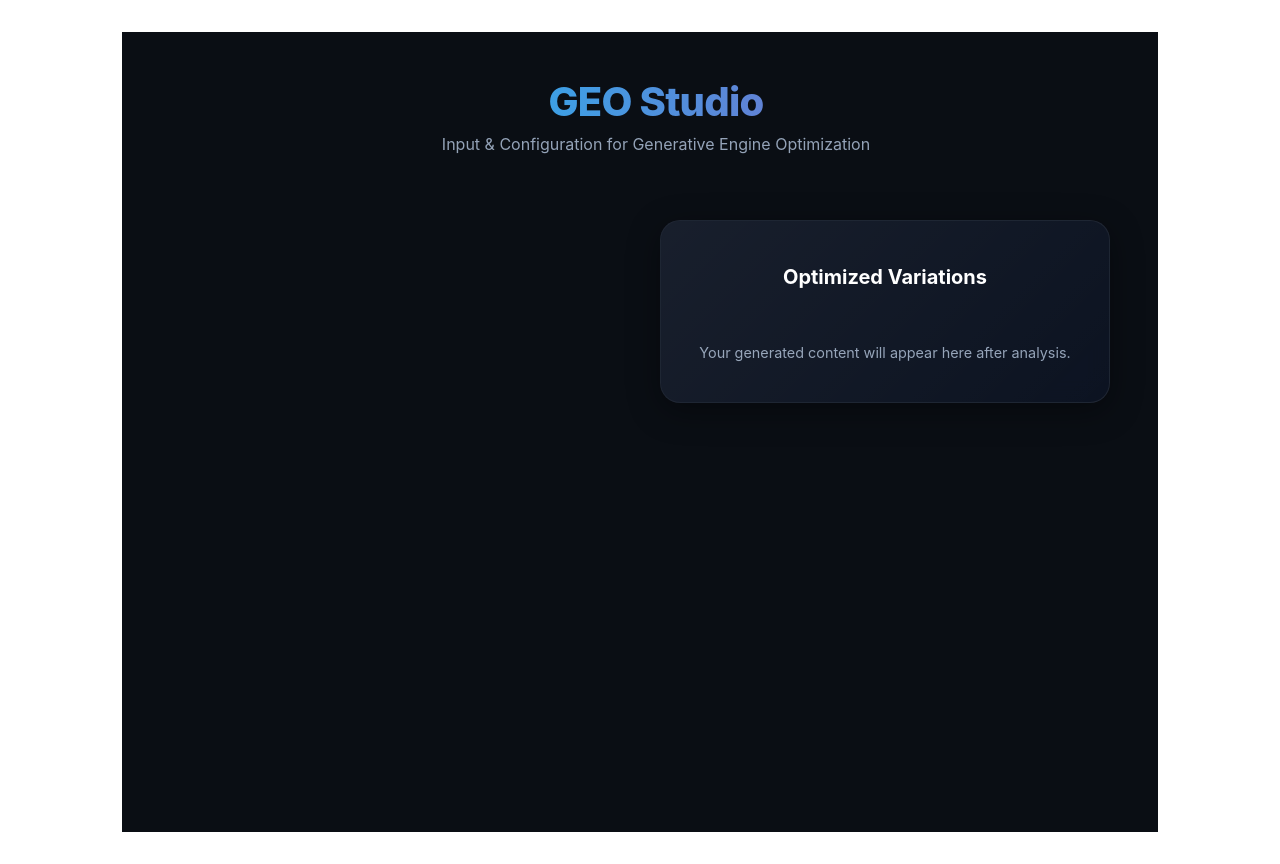
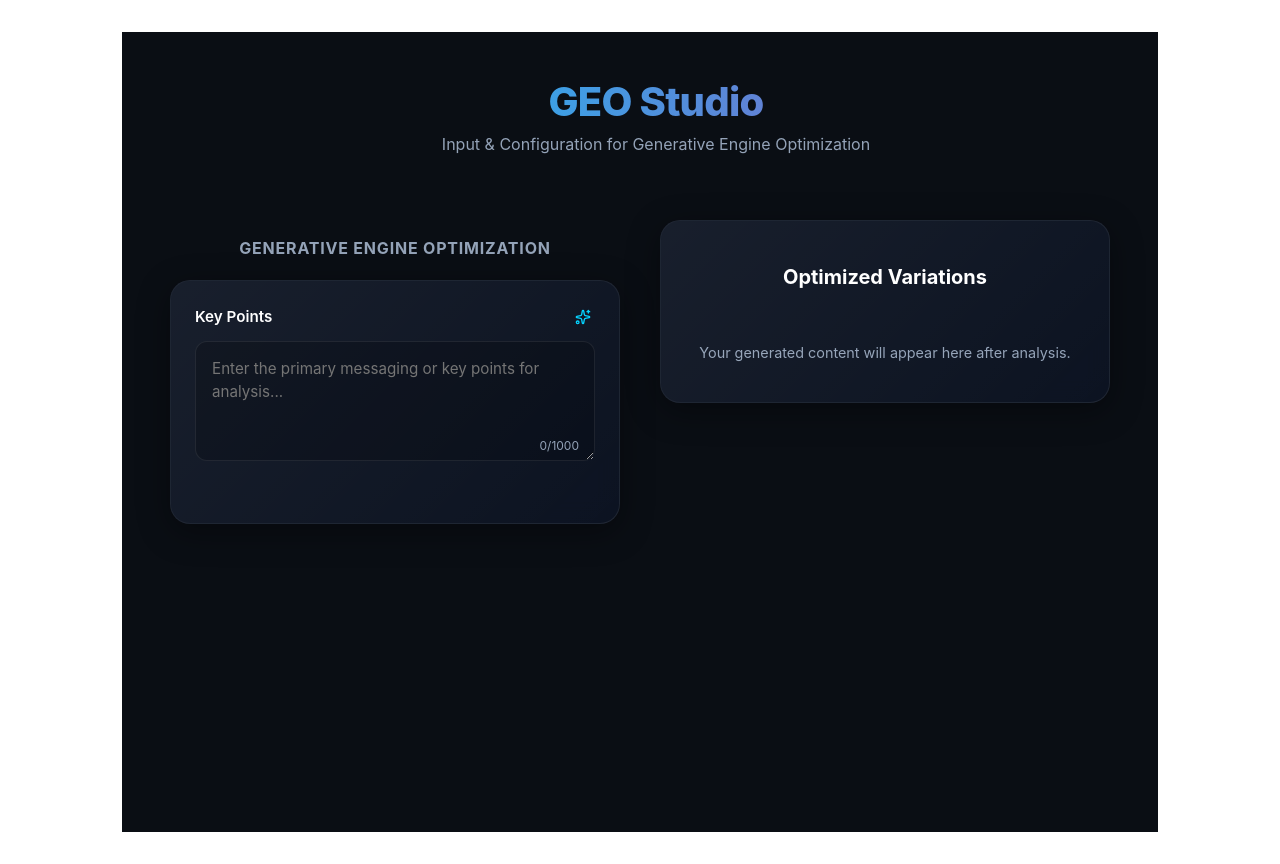
Before and after one commit to MalithAmodya/Orean_360_V1, a React (Vite) app: page / in a window 1280 px wide. Built offline with nearby package versions, Linux system fonts and the light colour scheme.

Commit message:
feat: add key points textarea with character counter and AI branding

```diff
--- /dev/null
+++ b/src/LeftPanel.css
@@ -0,0 +1,70 @@
+/* LeftPanel Component Styles */
+.input-group {
+    display: flex;
+    flex-direction: column;
+    gap: 0.75rem;
+    margin-bottom: 2rem;
+}
+
+.input-label {
+    display: flex;
+    justify-content: space-between;
+    align-items: center;
+    font-size: 0.95rem;
+    font-weight: 600;
+    color: var(--geo-text-primary);
+}
+
+.textarea-wrapper {
+    position: relative;
+    width: 100%;
+}
+
+.geo-textarea {
+    width: 100%;
+    padding: 1rem;
+    padding-right: 2.5rem;
+    background: rgba(0, 0, 0, 0.2);
+    border: 1px solid var(--geo-glass-border);
+    border-radius: 0.75rem;
+    color: var(--geo-text-primary);
+    font-family: inherit;
+    font-size: 0.95rem;
+    line-height: 1.5;
+    resize: vertical;
+    min-height: 120px;
+    transition: border-color 0.3s ease, box-shadow 0.3s ease;
+    box-sizing: border-box;
+}
+
+.geo-textarea:focus {
+    outline: none;
+    border-color: var(--geo-neon-blue);
+    box-shadow: 0 0 0 2px rgba(0, 210, 255, 0.1);
+}
+
+.char-counter {
+    position: absolute;
+    bottom: 0.75rem;
+    right: 1rem;
+    font-size: 0.75rem;
+    color: var(--geo-text-secondary);
+    pointer-events: none;
+}
+
+.ai-icon-btn {
+    background: none;
+    border: none;
+    color: var(--geo-neon-blue);
+    cursor: pointer;
+    padding: 4px;
+    border-radius: 4px;
+    display: flex;
+    align-items: center;
+    justify-content: center;
+    transition: background 0.2s ease;
+}
+
+.ai-icon-btn:hover {
+    background: rgba(0, 210, 255, 0.1);
+}
--- a/src/LeftPanel.jsx
+++ b/src/LeftPanel.jsx
@@ -1,13 +1,46 @@
 import React from 'react';
+import { Sparkles } from 'lucide-react';
 import GlassCard from './components/ui/GlassCard';
+import './LeftPanel.css';
 
 const LeftPanel = ({ formData, setFormData, onRun, isAnalyzing }) => {
+    const handleTextChange = (e) => {
+        const value = e.target.value;
+        if (value.length <= 1000) {
+            setFormData({ ...formData, keyPoints: value });
+        }
+    };
+
     return (
         <aside className="left-panel" style={{ display: 'flex', flexDirection: 'column', gap: '2rem' }}>
             <div className="section-group">
                 {/* A. Generative Engine Optimization Section */}
                 <div id="geo-engine-config">
-                    {/* Placeholder for Step 12 & 13 */}
+                    <h3 style={{ fontSize: '1rem', marginBottom: '1.25rem', color: 'var(--geo-text-secondary)', textTransform: 'uppercase', letterSpacing: '0.05em' }}>
+                        Generative Engine Optimization
+                    </h3>
+
+                    <GlassCard>
+                        <div className="input-group">
+                            <label className="input-label">
+                                Key Points
+                                <button className="ai-icon-btn" title="AI Suggestion">
+                                    <Sparkles size={16} />
+                                </button>
+                            </label>
+                            <div className="textarea-wrapper">
+                                <textarea
+                                    className="geo-textarea"
+                                    placeholder="Enter the primary messaging or key points for analysis..."
+                                    value={formData.keyPoints}
+                                    onChange={handleTextChange}
+                                />
+                                <span className="char-counter">
+                                    {formData.keyPoints.length}/1000
+                                </span>
+                            </div>
+                        </div>
+                    </GlassCard>
                 </div>
 
                 {/* B. Campaign Settings Section */}
```
